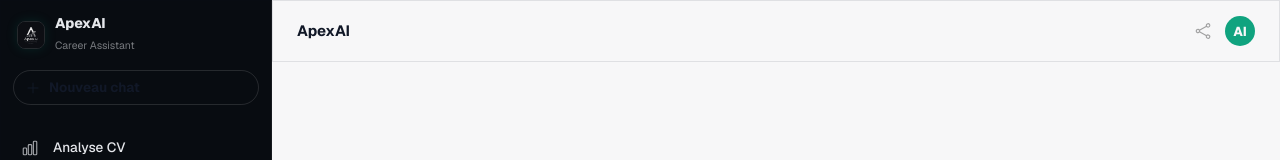
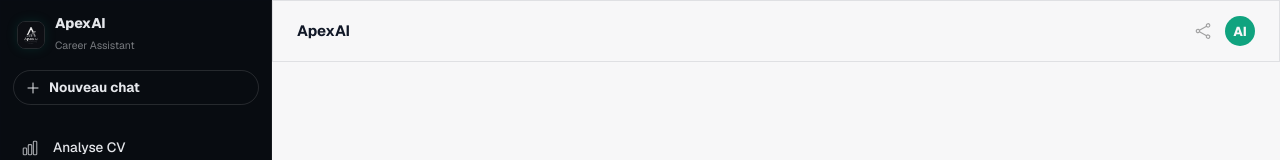
Before and after one commit to LaryConseiga/bot_cartographe, a Next.js app in the folder front/: page /chat in a window 1280 px wide. Shown: the top 160 px of the page. Built offline with nearby package versions, Linux system fonts and the light colour scheme; no server answers; what @mui/material-nextjs would draw is missing.

Commit message:
modif sur le boutton

```diff
--- a/front/src/components/app/AppShell.tsx
+++ b/front/src/components/app/AppShell.tsx
@@ -244,7 +244,7 @@
             borderRadius: 2,
             fontSize: 13.5,
             borderColor: "rgba(255,255,255,0.12)",
-            color: "text.primary",
+            color: "#E5E7EB",
             "&:hover": {
               borderColor: "primary.main",
               color: "primary.main",
```
